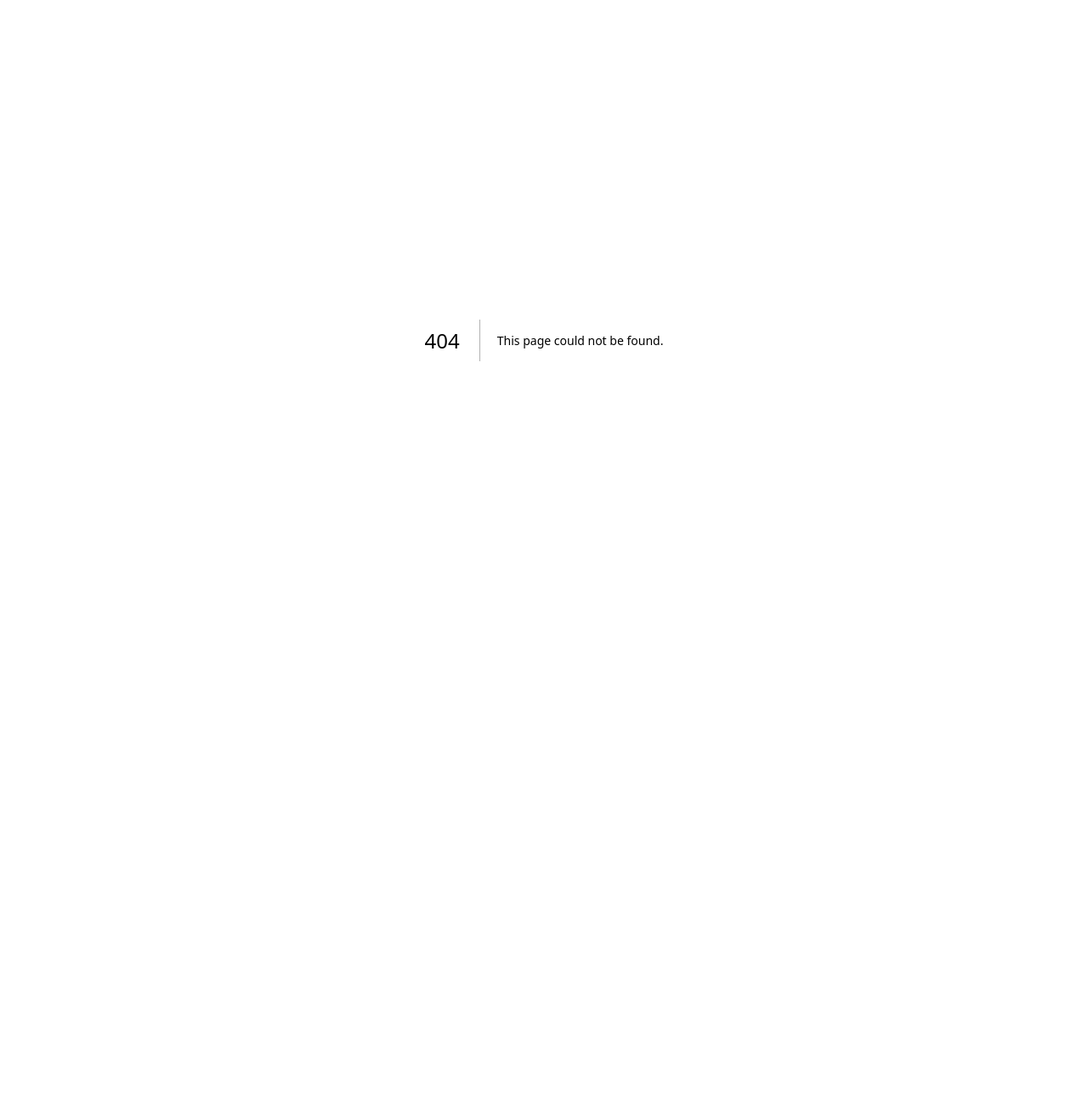
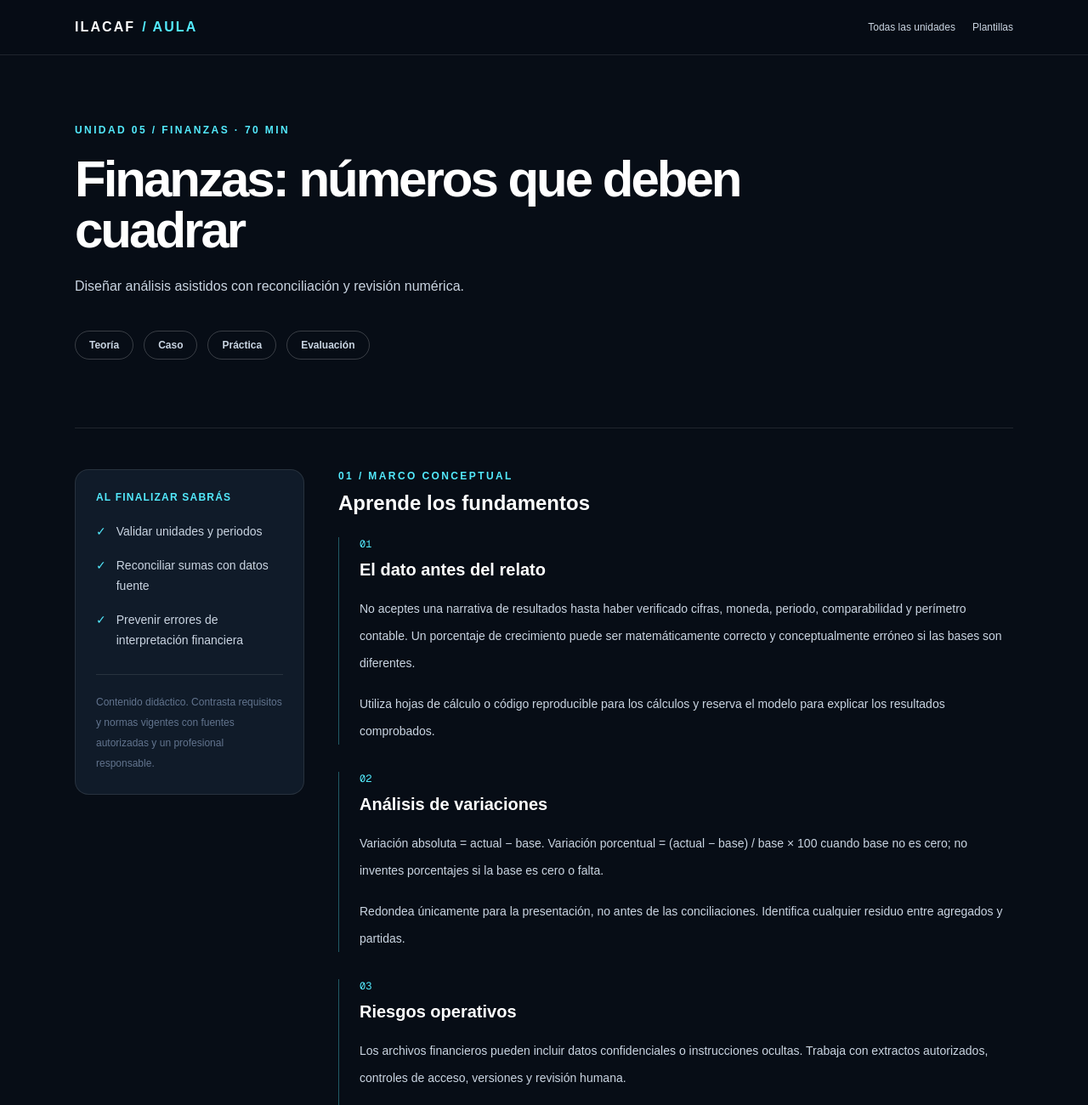
Before and after one commit to belentani7/ilacaf-taller-ia, a Next.js app: page /programa/analisis-financiero in a window 1280 px wide. Before the commit this address had no page. Shown: the top 1300 px of the page at 85% size. Before the commit the page ends 800 px from the top, so only its background shows below. Built offline with nearby package versions, Linux system fonts and the light colour scheme.

Commit message:
feat(ilacaf): render all six complete lessons with case studies, exercise rubric and self-assessment

```diff
--- /dev/null
+++ b/app/programa/[slug]/page.tsx
@@ -0,0 +1,108 @@
+import type { Metadata } from "next";
+import Link from "next/link";
+import { notFound } from "next/navigation";
+import KnowledgeCheck from "@/components/KnowledgeCheck";
+import { findModule, modules } from "@/lib/curriculum";
+
+export function generateStaticParams() {
+  return modules.map((item) => ({ slug: item.slug }));
+}
+
+export async function generateMetadata({ params }: { params: Promise<{ slug: string }> }): Promise<Metadata> {
+  const { slug } = await params;
+  const module = findModule(slug);
+  if (!module) return { title: "Unidad no disponible — ILACAF" };
+  return { title: `${module.title} — ILACAF`, description: module.promise };
+}
+
+export default async function UnitPage({ params }: { params: Promise<{ slug: string }> }) {
+  const { slug } = await params;
+  const module = findModule(slug);
+  if (!module) notFound();
+  const index = modules.findIndex((item) => item.slug === slug);
+  const next = modules[index + 1];
+  const previous = modules[index - 1];
+
+  return (
+    <div className="min-h-screen bg-[#070d16] text-slate-100">
+      <a href="#leccion" className="sr-only focus:not-sr-only focus:absolute focus:z-50 focus:bg-cyan-200 focus:p-3 focus:text-slate-950">Saltar al contenido de la unidad</a>
+      <header className="sticky top-0 z-40 border-b border-white/10 bg-[#070d16]/95 backdrop-blur">
+        <nav aria-label="Navegación de la unidad" className="mx-auto flex h-16 max-w-6xl items-center justify-between gap-5 px-6">
+          <Link href="/" className="font-semibold tracking-[.13em] text-white">ILACAF<span className="ml-2 text-cyan-300">/ AULA</span></Link>
+          <div className="flex gap-5 text-xs text-slate-300"><Link href="/#temario" className="hover:text-white">Todas las unidades</Link><Link href="/recursos" className="hover:text-white">Plantillas</Link></div>
+        </nav>
+      </header>
+      <main id="leccion" className="mx-auto max-w-6xl px-6 pb-20">
+        <div className="border-b border-white/10 py-12 sm:py-20">
+          <p className="text-xs font-semibold uppercase tracking-[.2em] text-cyan-300">UNIDAD {module.number} / {module.area} · {module.duration}</p>
+          <h1 className="mt-5 max-w-4xl text-4xl font-semibold tracking-[-.05em] text-white sm:text-6xl">{module.title}</h1>
+          <p className="mt-5 max-w-3xl text-base leading-8 text-slate-300">{module.promise}</p>
+          <div className="mt-9 flex flex-wrap gap-3 text-xs font-semibold text-slate-300"><a href="#teoria" className="rounded-full border border-white/20 px-4 py-2 hover:bg-white/10">Teoría</a><a href="#caso" className="rounded-full border border-white/20 px-4 py-2 hover:bg-white/10">Caso</a><a href="#practica" className="rounded-full border border-white/20 px-4 py-2 hover:bg-white/10">Práctica</a><a href="#evaluacion" className="rounded-full border border-white/20 px-4 py-2 hover:bg-white/10">Evaluación</a></div>
+        </div>
+        <div className="grid gap-10 py-12 lg:grid-cols-[270px_1fr]">
+          <aside className="lg:sticky lg:top-24 lg:self-start">
+            <div className="rounded-2xl border border-white/10 bg-[#101b29] p-6">
+              <p className="text-xs font-semibold uppercase tracking-widest text-cyan-300">Al finalizar sabrás</p>
+              <ul className="mt-5 space-y-4 text-sm leading-6 text-slate-300">
+                {module.outcomes.map((outcome) => <li key={outcome} className="flex gap-3"><span aria-hidden="true" className="text-cyan-300">✓</span>{outcome}</li>)}
+              </ul>
+              <p className="mt-7 border-t border-white/10 pt-5 text-xs leading-6 text-slate-500">Contenido didáctico. Contrasta requisitos y normas vigentes con fuentes autorizadas y un profesional responsable.</p>
+            </div>
+          </aside>
+          <div className="space-y-14">
+            <section id="teoria" aria-labelledby="teoria-title">
+              <p className="text-xs font-semibold uppercase tracking-[.2em] text-cyan-300">01 / Marco conceptual</p>
+              <h2 id="teoria-title" className="mt-2 text-2xl font-semibold text-white">Aprende los fundamentos</h2>
+              <div className="mt-6 space-y-8">
+                {module.theory.map((part,i) => (
+                  <article key={part.heading} className="border-l border-cyan-300/35 pl-6">
+                    <p className="mb-2 font-mono text-xs text-cyan-300">{String(i+1).padStart(2,"0")}</p>
+                    <h3 className="text-xl font-semibold text-white">{part.heading}</h3>
+                    {part.paragraphs.map((paragraph) => <p key={paragraph} className="mt-4 text-sm leading-8 text-slate-300">{paragraph}</p>)}
+                  </article>
+                ))}
+              </div>
+            </section>
+            <section id="caso" aria-labelledby="caso-title" className="rounded-2xl border border-white/10 bg-[#101b29] p-6 sm:p-8">
+              <p className="text-xs font-semibold uppercase tracking-[.2em] text-cyan-300">02 / Caso profesional ficticio</p>
+              <h2 id="caso-title" className="mt-3 text-2xl font-semibold text-white">{module.scenario.title}</h2>
+              <p className="mt-5 text-sm leading-8 text-slate-300">{module.scenario.context}</p>
+              <h3 className="mt-8 text-sm font-semibold text-white">Material disponible</h3>
+              <ul className="mt-3 list-inside list-disc space-y-2 text-sm text-slate-300">{module.scenario.evidence.map(item=><li key={item}>{item}</li>)}</ul>
+              <div className="mt-7 rounded-xl border border-cyan-300/20 bg-cyan-300/[.06] p-5">
+                <h3 className="font-semibold text-cyan-200">Decisión profesional razonada</h3>
+                <p className="mt-2 text-sm leading-7 text-slate-300">{module.scenario.decision}</p>
+              </div>
+            </section>
+            <section id="practica" aria-labelledby="practice-title">
+              <p className="text-xs font-semibold uppercase tracking-[.2em] text-cyan-300">03 / Trabajo aplicado</p>
+              <h2 id="practice-title" className="mt-3 text-2xl font-semibold text-white">{module.exercise.title}</h2>
+              <ol className="mt-6 space-y-4">
+                {module.exercise.instructions.map((instruction,i)=><li key={instruction} className="flex gap-4 rounded-xl border border-white/10 bg-white/[.025] p-4 text-sm leading-7 text-slate-300"><span className="font-mono font-bold text-cyan-300">{String(i+1).padStart(2,"0")}</span>{instruction}</li>)}
+              </ol>
+              <h3 className="mt-7 font-semibold text-white">Qué debes entregar</h3>
+              <p className="mt-2 text-sm leading-7 text-slate-300">{module.exercise.deliverable}</p>
+              <h3 className="mt-7 font-semibold text-white">Criterios de revisión</h3>
+              <ul className="mt-3 grid gap-2 sm:grid-cols-2">
+                {module.exercise.rubric.map(item=><li key={item} className="rounded-lg bg-cyan-300/[.05] px-4 py-3 text-sm text-slate-200">✓ {item}</li>)}
+              </ul>
+              <Link href="/recursos" className="mt-6 inline-flex border-b border-cyan-300 pb-1 text-sm font-semibold text-cyan-200 hover:text-white">Consultar las plantillas de trabajo ↗</Link>
+            </section>
+            <div id="evaluacion"><KnowledgeCheck slug={module.slug} questions={module.quiz}/></div>
+            <section aria-labelledby="resources-title" className="border-t border-white/10 pt-8">
+              <h2 id="resources-title" className="text-lg font-semibold text-white">Consulta y contrasta</h2>
+              <p className="mt-2 text-xs leading-6 text-slate-500">Fuentes externas para profundizar; su contenido y vigencia deben verificarse antes de uso profesional.</p>
+              <ul className="mt-4 space-y-3">
+                {module.furtherReading.map(source=><li key={source.url}><a href={source.url} target="_blank" rel="noopener noreferrer" className="text-sm text-cyan-200 underline underline-offset-4 hover:text-white">{source.title} ↗</a></li>)}
+              </ul>
+            </section>
+          </div>
+        </div>
+        <nav aria-label="Navegación entre unidades" className="flex flex-wrap justify-between gap-4 border-t border-white/10 pt-7 text-sm">
+          {previous ? <Link href={`/programa/${previous.slug}`} className="rounded-lg border border-white/15 px-5 py-3 text-white hover:bg-white/10">← {previous.title}</Link> : <Link href="/" className="rounded-lg border border-white/15 px-5 py-3 text-white hover:bg-white/10">← Inicio</Link>}
+          {next ? <Link href={`/programa/${next.slug}`} className="rounded-lg bg-cyan-200 px-5 py-3 font-semibold text-slate-950 hover:bg-white">{next.title} →</Link> : <Link href="/recursos" className="rounded-lg bg-cyan-200 px-5 py-3 font-semibold text-slate-950">Recursos finales →</Link>}
+        </nav>
+      </main>
+    </div>
+  );
+}
```
